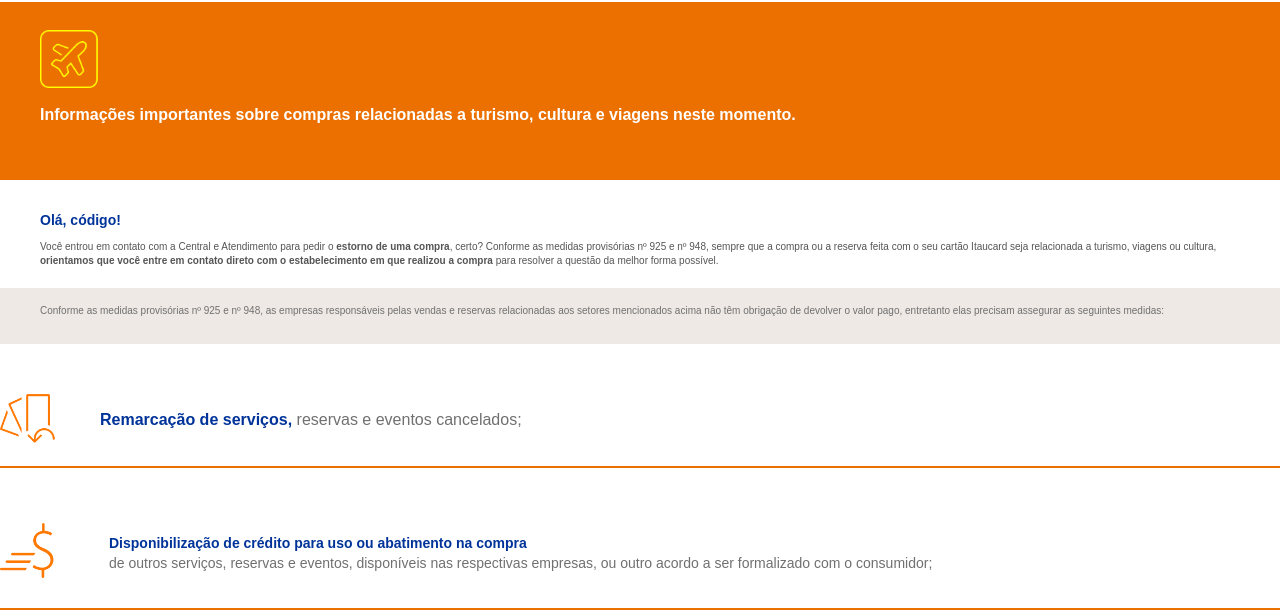
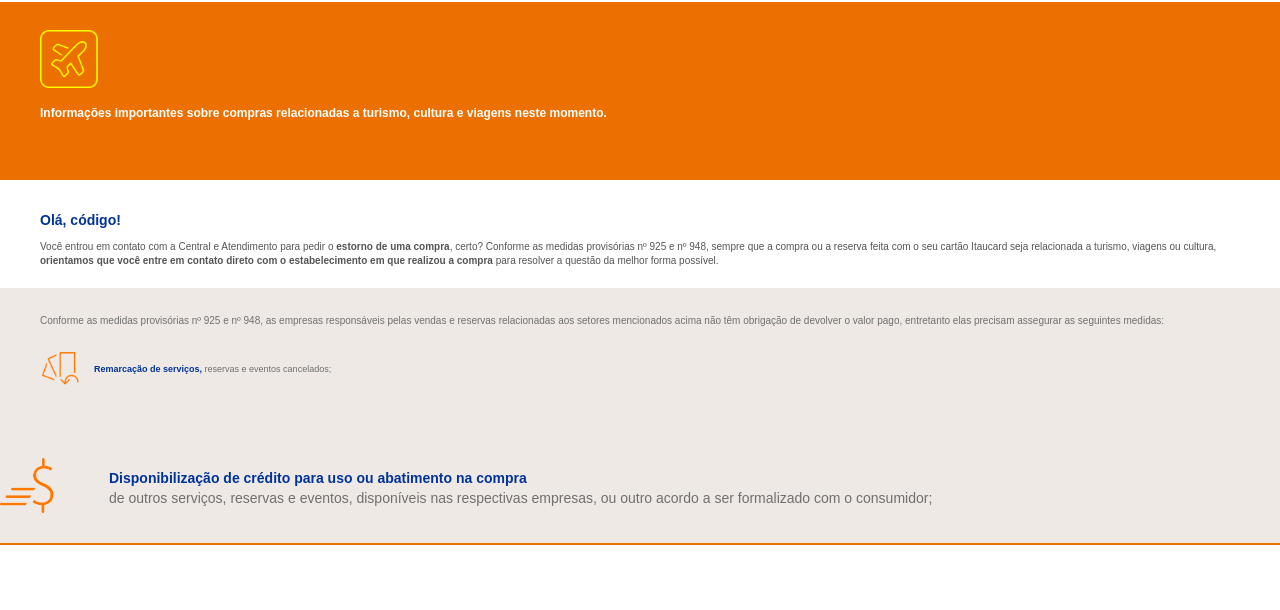
Before and after one commit to patriciachedid/emailmkt, a plain HTML site: page index.html in a window 1280 px wide. Shown: the part 193-803 px from the top of the page. Drawn offline with Linux system fonts and the light colour scheme.

Commit message:
adding stuff

```diff
--- a/index.html
+++ b/index.html
@@ -93,6 +93,7 @@
 <!-- pre-header -->
   <div style="display: none; font-size: 1px; line-height: 1px; max-height: 0px; max-width: 0px; opacity: 0; overflow: hidden; mso-hide: all; font-family: sans-serif;">
   </div>
+
   <!-- end of pre-header -->
 
   <table align="center" role="presentation" cellspacing="0" cellpadding="0" border="0" width="100%" style="margin: auto;">
@@ -110,7 +111,7 @@
     <tr>
       <td style="background-color: #EC7000; width: 100%; height: 150px; padding: 28px 50px 0 40px;" valign="top">
         <img src="images/img2.png" width="100%" height="auto" alt="avião" style="width: 400px; max-width: 100%; height: auto; background: #ec7000;">
-        <h1 style="font-size: 16px; line-height: 26px; color: #ffffff; font-family: sans-serif;">Informações importantes sobre compras relacionadas a turismo, cultura e viagens neste momento.</h1>
+        <h1 style="font-size: 12px; line-height: 26px; color: #ffffff; font-family: sans-serif;">Informações importantes sobre compras relacionadas a turismo, cultura e viagens neste momento.</h1>
       </td>
     </tr>
     <tr>
@@ -120,21 +121,24 @@
       </td>
     </tr>
 
-    <tr style="background-color: #EEE9E4;">
-      <td style="font-family: Arial, Helvetica, sans-serif; color: #707070;padding: 16px 20px;">
-        <p style="margin: 0 20px 10px; line-height: 14px; font-size: 10px">Conforme as medidas provisórias nº 925 e nº 948, as empresas responsáveis pelas vendas e reservas relacionadas aos setores mencionados acima não têm obrigação de devolver o valor pago, entretanto elas precisam assegurar as seguintes medidas: </p>
+</table>
+ <table align="center" role="presentation" cellspacing="0" cellpadding="0" border="0" width="100%" style="margin: auto; background-color: #EEE9E4;">
+
+    <tr>
+      <td style="font-family: Arial, Helvetica, sans-serif; color: #707070;padding: 16px 6px 0px 40px;">
+        <p style="line-height: 14px; font-size: 10px">Conforme as medidas provisórias nº 925 e nº 948, as empresas responsáveis pelas vendas e reservas relacionadas aos setores mencionados acima não têm obrigação de devolver o valor pago, entretanto elas precisam assegurar as seguintes medidas: </p>
       </td>
     </tr>
-        <td style="padding-bottom: 30px;">
-          <tr valign="middle" style="border-bottom: 2px solid #ec7000">
-            <td valign="middle" style="width: 100px; max-width: 100%; display: inline-block;">
-              <img src="images/img4.png" alt="" width="60px" height="auto">
+          <tr style="background-color: #EEE9E4;">
+            <td style="display: inline-block; width:70% border-bottom: 2px solid #ec7000">
+              <img src="images/img4.png" alt="" style="width: 40px; height: auto; margin-left: 42px;">
             </td>
-            <td style="font-size: 16px; font-family: Arial, Helvetica, sans-serif; color: #707070;padding: 35px 0; line-height: 22px; width: 80%; max-width: 100%; display: inline-block;">
+            <td style="font-size: 9px; font-family: Arial, Helvetica, sans-serif; color: #707070;padding: 26px 0px 29px 12px; width: 70%; max-width: 100%; display: inline-block;">
               <strong style="color: #003399;">Remarcação de serviços,</strong> reservas e eventos cancelados;
             </td>
-            </tr>
-              <tr valign="middle" style="border-bottom: 2px solid #ec7000; display: block; padding-top: 30px;">
+           </tr>
+
+             <tr valign="middle" style="border-bottom: 2px solid #ec7000; display: block; padding-top: 30px;">
                 <td valign="middle" style="width: 100px; max-width: 100%; display: inline-block;">
                   <img src="images/img5.png" alt="" width="60px" height="auto">
                 </td>
@@ -142,7 +146,5 @@
                   <strong style="color: #003399;">Disponibilização de crédito para uso ou abatimento na compra</strong> <br>de outros serviços, reservas e eventos, disponíveis nas respectivas empresas, ou outro acordo a ser formalizado com o consumidor;
                 </td>
               </tr>
-
-
   </table>
 <body>
```
